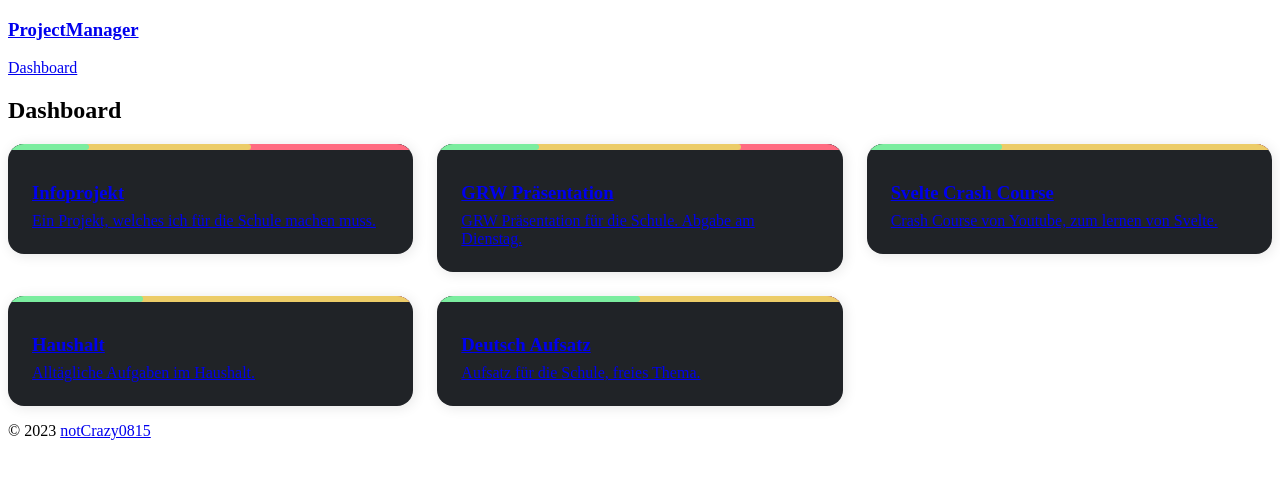
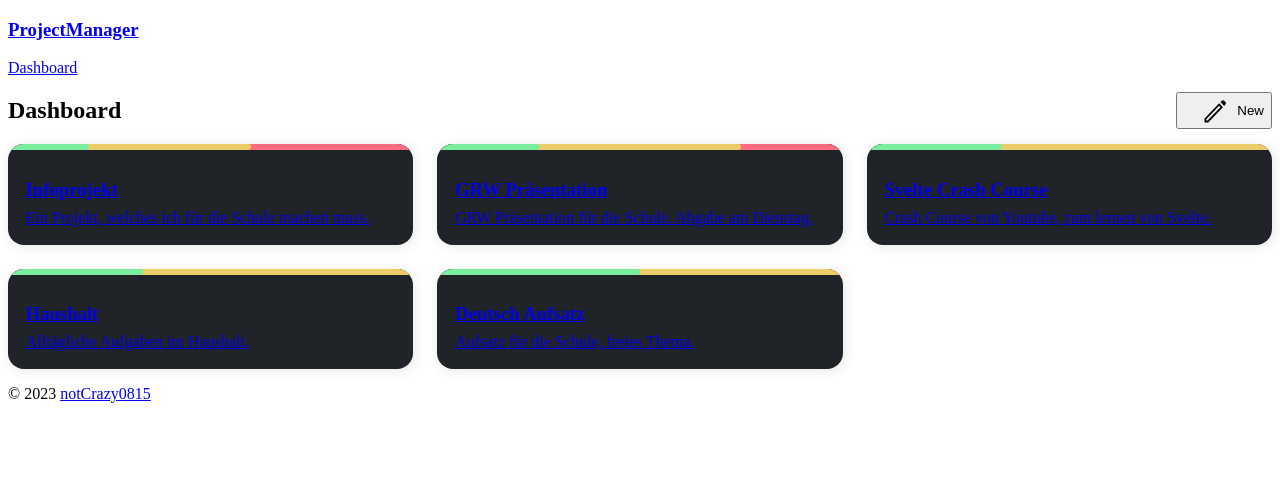
Before and after one commit to notCrazy0815/projectmanager, a SvelteKit app: page /dashboard in a window 1280 px wide. Shown: the top 478 px of the page. Built offline with nearby package versions, Linux system fonts and the light colour scheme.

Commit message:
added create btns to dashboard and project overview

```diff
--- a/src/assets/scss/variables.scss
+++ b/src/assets/scss/variables.scss
@@ -60,17 +60,18 @@ $border-tertiary: $grey-4;
 $font-size-extreme: 5rem;
 $font-size-large: 3rem;
 $font-size-medium: 1.5rem;
-$font-size-small: 0.8rem;
+$font-size-small: 1.1rem;
+$font-size-tiny: 0.8rem;
 
 $border-radius-extreme: 2.5rem;
 $border-radius-large: 1.5rem;
 $border-radius-medium: 1rem;
 $border-radius-small: 0.5rem;
 
-$padding-extreme: 2.5rem;
-$padding-large: 1.5rem;
-$padding-medium: 1rem;
-$padding-small: 0.5rem;
+$padding-extreme: 1.8rem;
+$padding-large: 1.1rem;
+$padding-medium: 0.8rem;
+$padding-small: 0.6rem;
 
 $margin-extreme: 2.5rem;
 $margin-large: 1.5rem;
--- /dev/null
+++ b/src/components/AddTaskButton.svelte
@@ -0,0 +1,23 @@
+<button class="button button-primary">
+    <img src="/img/icons/add.svg" alt="edit">
+    Add
+</button>
+
+<style lang="scss">
+    @import 'src/assets/scss/variables';
+
+    button {
+        display: flex;
+        align-items: center;
+        flex-wrap: nowrap;
+        gap: $gap-small;
+
+        padding-left: $padding-small * 2;
+        margin-bottom: 0;
+        margin-top: $margin-large;
+
+        img {
+            height: $font-size-medium * 1.2;
+        }
+    }
+</style>
--- /dev/null
+++ b/src/components/NewButton.svelte
@@ -0,0 +1,20 @@
+<button class="button button-primary">
+    <img src="/img/icons/edit.svg" alt="edit">
+    New
+</button>
+
+<style lang="scss">
+    @import 'src/assets/scss/variables';
+
+    button {
+        display: flex;
+        align-items: center;
+        gap: $gap-small;
+        padding-left: $padding-small * 2.4;
+
+        img {
+            height: $font-size-medium * 1.2;
+            margin-top: 2px;
+        }
+    }
+</style>
--- a/src/components/ProjectCard.svelte
+++ b/src/components/ProjectCard.svelte
@@ -23,6 +23,9 @@
     @import 'src/assets/scss/variables.scss';
 
     .project-card {
+        width: 100%;
+        height: 100%;
+
         display: flex;
         flex-direction: column;
         gap: $gap-medium;
--- a/src/routes/+layout.svelte
+++ b/src/routes/+layout.svelte
@@ -3,14 +3,14 @@
         <a href="/">
             <h3>ProjectManager</h3></a>
         <div class="links">
-            <a href="/dashboard">Dashboard</a>
+            <a href="/dashboard" class="small-text">Dashboard</a>
         </div>
     </nav>
     <div class="content">
         <slot></slot>
     </div>
     <footer class="footer">
-        <p class="small-text">© 2023 <a class="small-text" href="https://github.com/notCrazy0815">notCrazy0815</a></p>
+        <p class="tiny-text">© 2023 <a class="tiny-text" href="https://github.com/notCrazy0815">notCrazy0815</a></p>
     </footer>
 </div>
 
@@ -64,15 +64,22 @@
         color: $font-tertiary;
     }
 
+    :global(.tiny-text) {
+        font-size: $font-size-tiny;
+        line-height: 1;
+        color: $font-tertiary;
+    }
+
     :global(.button) {
-        padding: $padding-medium $padding-large;
-        border-radius: $border-radius-medium;
+        padding: $padding-small $padding-extreme;
+        border-radius: $border-radius-small;
         background-color: $secondary;
         color: $font-primary-dark;
         cursor: pointer;
         transition: all $transition-duration ease-in-out;
         box-shadow: $box-shadow-extreme;
         font-size: $font-size-medium;
+        border: none;
 
         &:hover {
             background-color: darken($secondary, 10%);
@@ -132,9 +139,21 @@
         }
     }
 
+    @media screen and (max-width: $breakpoint-large) {
+        :global(html) {
+            font-size: 80% !important;
+        }
+    }
+
+    @media screen and (max-width: $breakpoint-desktop) {
+        :global(html) {
+            font-size: 70% !important;
+        }
+    }
+
     @media screen and (max-width: $breakpoint-mobile) {
         :global(html) {
-            font-size: 65% !important;
+            font-size: 60% !important;
         }
     }
 </style>
--- a/src/routes/dashboard/+page.svelte
+++ b/src/routes/dashboard/+page.svelte
@@ -3,7 +3,8 @@
 </svelte:head>
 
 <script lang="ts">
-	import ProjectCard from "../../components/ProjectCard.svelte"
+	import NewButton from "../../components/NewButton.svelte";
+import ProjectCard from "../../components/ProjectCard.svelte"
     import { onMount } from "svelte"
 
     let projects: Project[] = []
@@ -16,6 +17,9 @@
 
 <div class="content-header">
     <h2>Dashboard</h2>
+    <div class="content-actions">
+        <NewButton />
+    </div>
 </div>
 <div class="content-body">
     <div class="project-overview">
@@ -30,10 +34,17 @@
 <style lang="scss">
     @import 'src/assets/scss/variables';
 
+    .content-header {
+        display: flex;
+        justify-content: space-between;
+        align-items: center;
+    }
+
     .content-body {
         .project-overview {
             display: grid;
             grid-template-columns: repeat(auto-fill, minmax(400px, 1fr));
+            grid-auto-rows: 1fr;
             gap: $gap-large;
         }
 
```
Also changed, not shown: src/routes/dashboard/[name]/+page.svelte (+16 -4 lines), static/img/icons/add.svg (added), static/img/icons/edit.svg (added).
